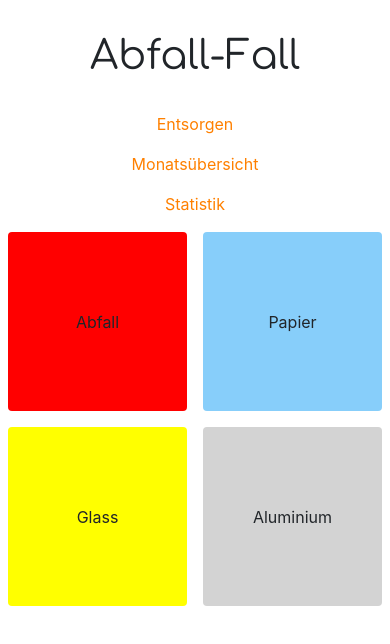
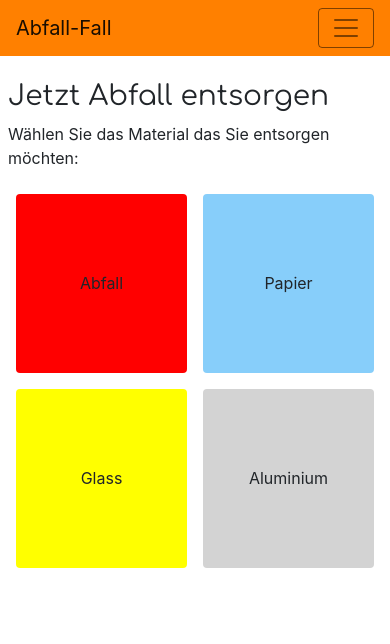
Before and after one commit to MischM/MischM.github.io, a plain HTML site: page index.html in a window 390 px wide. Shown: the top 644 px of the page. Drawn offline with nearby package versions, Linux system fonts and the light colour scheme.

Commit message:
The real navbar, cookie

```diff
--- a/index.html
+++ b/index.html
@@ -24,11 +24,15 @@
 </head>
 
 <body>
-    <div class="title">
-        <h1>Abfall-Fall</h1>
-    </div>
-    <div role="navigation">
-        <ul class="nav nav-pills nav-fill">
+    <div class="navigation" role="navigation">
+        <nav class="navbar fixed-top navbar-expand-md navbar-light bg-primary">
+            <a class="navbar-brand" href="#">Abfall-Fall</a>
+            <button class="navbar-toggler" type="button" data-toggle="collapse" data-target="#navbarNav"
+                aria-controls="navbarNav" aria-expanded="false" aria-label="Toggle navigation">
+                <span class="navbar-toggler-icon"></span>
+            </button>
+            <div class="collapse navbar-collapse" id="navbarNav">
+                <ul class="navbar-nav">
                     <li class="nav-item">
                         <a class="nav-link" href="#dispose">Entsorgen</a>
                     </li>
@@ -40,24 +44,33 @@
                     </li>
                 </ul>
             </div>
+        </nav>
+    </div>
 
     <div id="dispose">
+        <div>
+            <h3>Jetzt Abfall entsorgen</h3>
+            <p>Wählen Sie das Material das Sie entsorgen möchten:</p>
+        </div>
         <div class="disposal-panel">
             <div class="dispose-rubish">
-                <button class="btn rubish-button">Abfall</button>
+                <button class="btn rubish-button" onclick="openHatch('Abfall')">Abfall</button>
             </div>
             <div class="dispose-paper">
-                <button class="btn paper-button">Papier</button>
+                <button class="btn paper-button" onclick="openHatch('Papier')">Papier</button>
 
             </div>
             <div class="dispose-glass">
-                <button class="btn glass-button">Glass</button>
+                <button class="btn glass-button" onclick="openHatch('Glass')">Glass</button>
 
             </div>
             <div class="dispose-alu">
-                <button class="btn alu-button">Aluminium</button>
+                <button class="btn alu-button" onclick="openHatch('Aluminium')">Aluminium</button>
 
             </div>
+        </div>
+        <div>
+            <p id="disposal-feedback"></p>
         </div>
     </div>
     <div id="month">
--- a/main.css
+++ b/main.css
@@ -1,15 +1,20 @@
 /* Mobile */
-.title {
-    padding   : 2rem 2rem 1rem 2rem;
-    text-align: center
+.navigation{
+    margin-bottom: 1rem;
+}
+
+.navbar-light .navbar-toggler{
+    border-color: rgba(0,0,0,0.5);
 }
 
 .nav {
     flex-flow: column;
 }
 
-#month, #stats{
+#dispose, #month, #stats{
     height: 100vh;
+    margin: 4rem 0;
+    padding: 1rem .5rem;
 }
 
 .disposal-panel {
--- a/main.js
+++ b/main.js
@@ -1,10 +1,15 @@
 $(document).ready(function () {
-    document.cookie = "GoeselCookie=" + Date.now();
+    document.cookie = "LastVisit=" + Date.now().toString();
 
     $(".nav-link").click(function () {
         $(".nav-link").removeClass("active");
         $(this).addClass("active");
-    })
+    });
+});
 
-
-});
+function openHatch(material) {
+    $("#disposal-feedback").text("Die Abfallluke wird geöffnet für die Entsorgung von " + material);
+    setTimeout(() => {
+        $("#disposal-feedback").text("");
+    }, 6000);
+}
```
Lines whose indentation alone changed are shown as unchanged.
